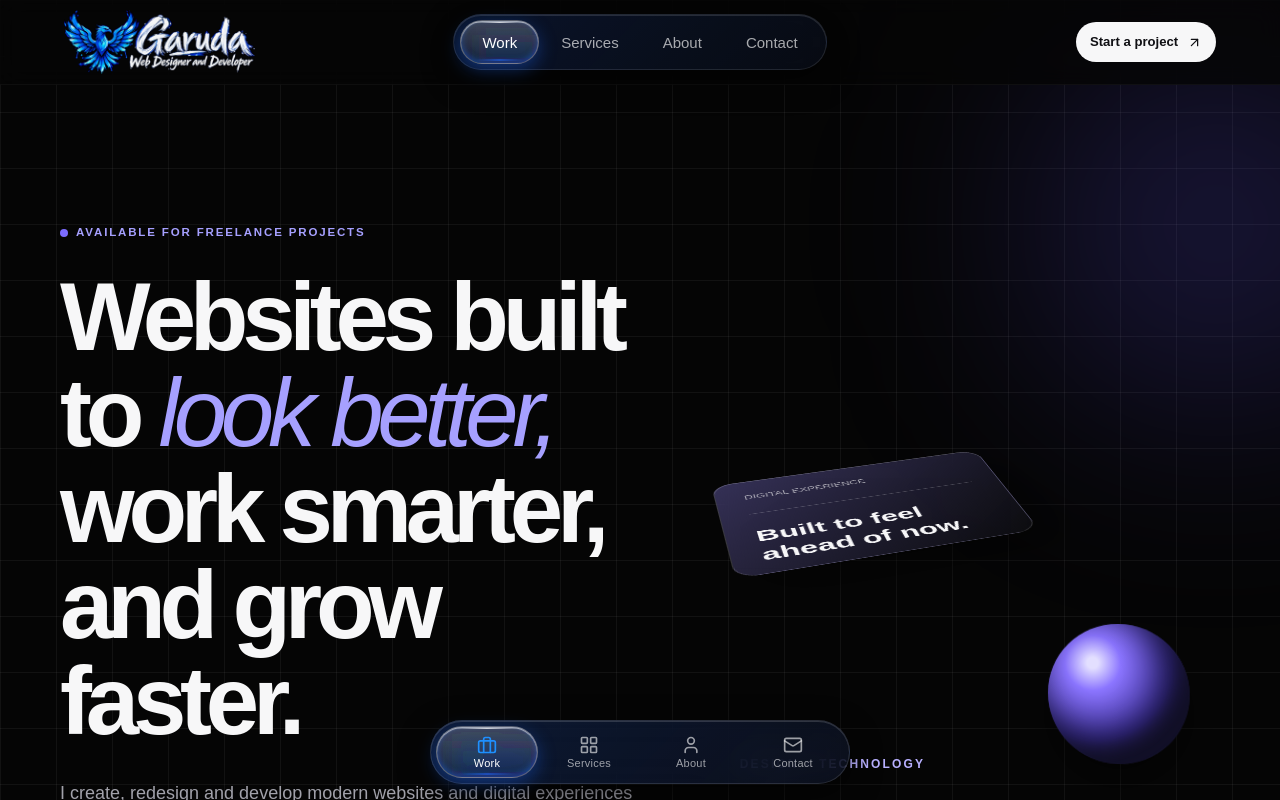
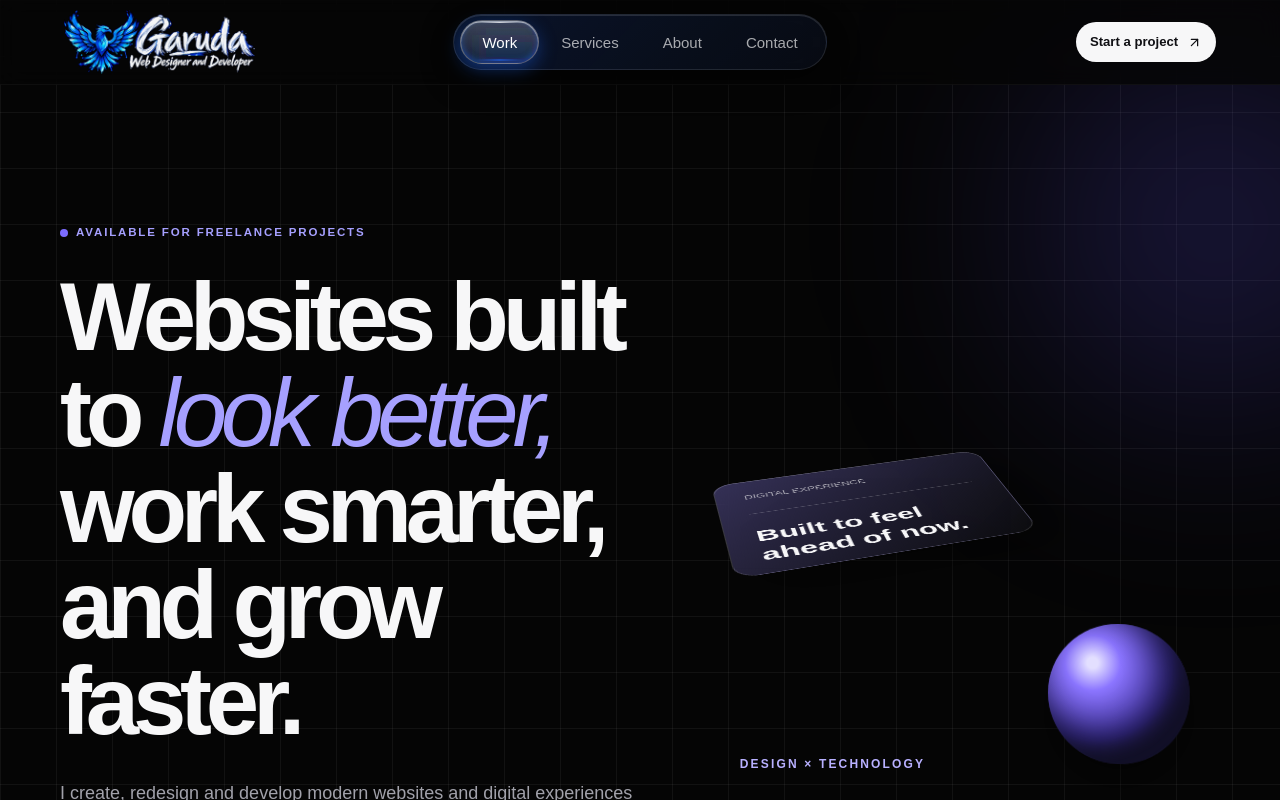
Before and after one commit to Bharat0264/MyWork, a Next.js app: page / in a window 1280 px wide. Shown: the top 800 px of the page. Built offline with nearby package versions, Linux system fonts and the light colour scheme.

Commit message:
fix(navbar): remove bottom navigation bar and retain top header navigation

```diff
--- a/app/globals.css
+++ b/app/globals.css
@@ -117,132 +117,8 @@
   outline-offset: 3px;
 }
 
-/* --- MOBILE FLOATING TAB BAR --- */
-.liquid-mobile-tab-bar {
-  position: fixed;
-  bottom: calc(16px + env(safe-area-inset-bottom, 0px));
-  left: 50%;
-  transform: translateX(-50%);
-  width: calc(100% - 32px);
-  max-width: 420px;
-  height: 64px;
-  padding: 5px;
-  border-radius: 9999px;
-  background: linear-gradient(135deg, rgba(30, 107, 255, 0.12) 0%, rgba(12, 18, 32, 0) 100%), rgba(12, 18, 32, 0.75);
-  backdrop-filter: blur(20px) saturate(160%);
-  -webkit-backdrop-filter: blur(20px) saturate(160%);
-  border: 1px solid rgba(255, 255, 255, 0.12);
-  box-shadow: 0 10px 30px rgba(0, 0, 0, 0.6), inset 0 1px 0 rgba(255, 255, 255, 0.15);
-  display: flex;
-  align-items: center;
-  justify-content: space-between;
-  z-index: 50;
-}
-
-.liquid-mobile-bubble {
-  position: absolute;
-  top: 5px;
-  height: calc(100% - 10px);
-  border-radius: 9999px;
-  background: linear-gradient(180deg, rgba(255, 255, 255, 0.22) 0%, rgba(255, 255, 255, 0.06) 100%);
-  backdrop-filter: blur(10px) saturate(200%) brightness(1.2);
-  -webkit-backdrop-filter: blur(10px) saturate(200%) brightness(1.2);
-  border: 1px solid rgba(255, 255, 255, 0.28);
-  box-shadow: inset 0 1px 1px rgba(255, 255, 255, 0.6), inset 0 -2px 6px rgba(30, 107, 255, 0.45), 0 6px 18px rgba(30, 107, 255, 0.35);
-  pointer-events: none;
-  z-index: 1;
-  transform-origin: center center;
-  transition: left 0.55s cubic-bezier(0.34, 1.56, 0.64, 1),
-              width 0.55s cubic-bezier(0.34, 1.56, 0.64, 1),
-              transform 0.3s cubic-bezier(0.34, 1.56, 0.64, 1),
-              opacity 0.3s ease;
-  will-change: left, width, transform;
-}
-
-@supports (backdrop-filter: url(#lens-distortion)) {
-  .liquid-mobile-bubble {
-    backdrop-filter: url(#lens-distortion) blur(10px) saturate(200%) brightness(1.2);
-    -webkit-backdrop-filter: url(#lens-distortion) blur(10px) saturate(200%) brightness(1.2);
-  }
-}
-
-.liquid-mobile-bubble::before {
-  content: "";
-  position: absolute;
-  top: 1px;
-  left: 14%;
-  right: 14%;
-  height: 1px;
-  background: linear-gradient(90deg, transparent, rgba(255, 255, 255, 0.75), transparent);
-  border-radius: 9999px;
-  pointer-events: none;
-}
-
-.liquid-mobile-bubble::after {
-  content: "";
-  position: absolute;
-  bottom: 2px;
-  left: 20%;
-  right: 20%;
-  height: 2px;
-  background: linear-gradient(90deg, transparent, rgba(30, 107, 255, 0.5), transparent);
-  border-radius: 9999px;
-  pointer-events: none;
-}
-
-.liquid-mobile-tab-item {
-  position: relative;
-  z-index: 2;
-  flex: 1;
-  height: 100%;
-  display: flex;
-  flex-direction: column;
-  align-items: center;
-  justify-content: center;
-  gap: 3px;
-  border-radius: 9999px;
-  text-decoration: none;
-  color: rgba(255, 255, 255, 0.60);
-  transition: color 0.3s ease;
-  -webkit-tap-highlight-color: transparent;
-  min-width: 44px;
-  min-height: 44px;
-}
-
-.liquid-mobile-tab-item svg {
-  transition: color 0.3s ease, transform 0.3s ease;
-  color: rgba(255, 255, 255, 0.60);
-}
-
-.liquid-mobile-tab-item[data-active="true"] {
-  color: #ffffff;
-}
-
-.liquid-mobile-tab-item[data-active="true"] svg {
-  color: #1e90ff;
-}
-
-.liquid-mobile-tab-item span {
-  font-size: 11px;
-  font-weight: 500;
-  line-height: 1;
-  letter-spacing: 0.02em;
-}
-
-.liquid-mobile-tab-item:focus-visible {
-  outline: 2px solid #1e6bff;
-  outline-offset: -2px;
-}
-
-@media (max-width: 899.98px) {
-  body {
-    padding-bottom: calc(96px + env(safe-area-inset-bottom, 0px));
-  }
-}
-
 @media (prefers-reduced-motion: reduce) {
-  .liquid-glass-bubble,
-  .liquid-mobile-bubble {
+  .liquid-glass-bubble {
     transition: left 0.15s ease, width 0.15s ease, opacity 0.15s ease !important;
     transform: none !important;
   }
--- a/components/site-shell.tsx
+++ b/components/site-shell.tsx
@@ -1,8 +1,8 @@
 "use client";
 import Link from "next/link";
 import { usePathname } from "next/navigation";
-import { ArrowUpRight, Mail, Phone, ArrowUp } from "lucide-react";
-import { motion } from "framer-motion";
+import { ArrowUpRight, Mail, Phone, ArrowUp, Menu, X } from "lucide-react";
+import { motion, AnimatePresence } from "framer-motion";
 import { useState, useEffect, useRef } from "react";
 import { siteConfig } from "@/config/site";
 
@@ -13,103 +13,22 @@ const navItems = [
   { label: "Contact", href: "/contact", id: "contact" },
 ] as const;
 
-function renderMobileIcon(id: string) {
-  switch (id) {
-    case "work":
-      return (
-        <svg
-          className="h-[20px] w-[20px] shrink-0"
-          viewBox="0 0 24 24"
-          fill="none"
-          stroke="currentColor"
-          strokeWidth="2"
-          strokeLinecap="round"
-          strokeLinejoin="round"
-          aria-hidden="true"
-        >
-          <rect width="20" height="14" x="2" y="7" rx="2" ry="2" />
-          <path d="M16 21V5a2 2 0 0 0-2-2h-4a2 2 0 0 0-2 2v16" />
-        </svg>
-      );
-    case "services":
-      return (
-        <svg
-          className="h-[20px] w-[20px] shrink-0"
-          viewBox="0 0 24 24"
-          fill="none"
-          stroke="currentColor"
-          strokeWidth="2"
-          strokeLinecap="round"
-          strokeLinejoin="round"
-          aria-hidden="true"
-        >
-          <rect width="7" height="7" x="3" y="3" rx="1" />
-          <rect width="7" height="7" x="14" y="3" rx="1" />
-          <rect width="7" height="7" x="14" y="14" rx="1" />
-          <rect width="7" height="7" x="3" y="14" rx="1" />
-        </svg>
-      );
-    case "about":
-      return (
-        <svg
-          className="h-[20px] w-[20px] shrink-0"
-          viewBox="0 0 24 24"
-          fill="none"
-          stroke="currentColor"
-          strokeWidth="2"
-          strokeLinecap="round"
-          strokeLinejoin="round"
-          aria-hidden="true"
-        >
-          <path d="M19 21v-2a4 4 0 0 0-4-4H9a4 4 0 0 0-4 4v2" />
-          <circle cx="12" cy="7" r="4" />
-        </svg>
-      );
-    case "contact":
-      return (
-        <svg
-          className="h-[20px] w-[20px] shrink-0"
-          viewBox="0 0 24 24"
-          fill="none"
-          stroke="currentColor"
-          strokeWidth="2"
-          strokeLinecap="round"
-          strokeLinejoin="round"
-          aria-hidden="true"
-        >
-          <rect width="20" height="16" x="2" y="4" rx="2" />
-          <path d="m22 7-8.97 5.7a1.94 1.94 0 0 1-2.06 0L2 7" />
-        </svg>
-      );
-    default:
-      return null;
-  }
-}
-
 export function Navbar() {
   const pathname = usePathname();
 
   const [activeSection, setActiveSection] = useState<number>(0);
   const [hoverSection, setHoverSection] = useState<number | null>(null);
+  const [menuOpen, setMenuOpen] = useState<boolean>(false);
 
   // Stretch & press animation states
   const [isMoving, setIsMoving] = useState<boolean>(false);
   const [isPressed, setIsPressed] = useState<boolean>(false);
-  const [mobileIsMoving, setMobileIsMoving] = useState<boolean>(false);
-  const [mobileIsPressed, setMobileIsPressed] = useState<boolean>(false);
 
   // Measurement references
   const desktopNavRef = useRef<HTMLDivElement>(null);
   const desktopItemsRef = useRef<(HTMLAnchorElement | null)[]>([]);
-  const mobileBarRef = useRef<HTMLDivElement>(null);
-  const mobileItemsRef = useRef<(HTMLAnchorElement | null)[]>([]);
 
   const [desktopBubble, setDesktopBubble] = useState<{ left: number; width: number; ready: boolean }>({
-    left: 0,
-    width: 0,
-    ready: false,
-  });
-  const [mobileBubble, setMobileBubble] = useState<{ left: number; width: number; ready: boolean }>({
     left: 0,
     width: 0,
     ready: false,
@@ -117,8 +36,6 @@ export function Navbar() {
 
   const prevTargetRef = useRef<number>(0);
   const moveTimerRef = useRef<NodeJS.Timeout | null>(null);
-  const mobilePrevTargetRef = useRef<number>(0);
-  const mobileMoveTimerRef = useRef<NodeJS.Timeout | null>(null);
 
   // Sync route and observe page sections
   useEffect(() => {
@@ -220,42 +137,10 @@ export function Navbar() {
     };
   }, [targetDesktopIndex]);
 
-  // Mobile bubble measurement & movement
-  useEffect(() => {
-    const updateMobileBubble = () => {
-      const el = mobileItemsRef.current[activeSection];
-      if (el) {
-        setMobileBubble({
-          left: el.offsetLeft,
-          width: el.offsetWidth,
-          ready: true,
-        });
-
-        if (mobilePrevTargetRef.current !== activeSection) {
-          setMobileIsMoving(true);
-          if (mobileMoveTimerRef.current) clearTimeout(mobileMoveTimerRef.current);
-          mobileMoveTimerRef.current = setTimeout(() => {
-            setMobileIsMoving(false);
-          }, 380);
-          mobilePrevTargetRef.current = activeSection;
-        }
-      }
-    };
-
-    updateMobileBubble();
-    window.addEventListener("resize", updateMobileBubble);
-    return () => {
-      window.removeEventListener("resize", updateMobileBubble);
-      if (mobileMoveTimerRef.current) clearTimeout(mobileMoveTimerRef.current);
-    };
-  }, [activeSection]);
-
   const handleLinkClick = (e: React.MouseEvent<HTMLAnchorElement>, item: (typeof navItems)[number], idx: number) => {
     setIsPressed(true);
-    setMobileIsPressed(true);
     setTimeout(() => {
       setIsPressed(false);
-      setMobileIsPressed(false);
     }, 200);
 
     if (pathname === item.href) {
@@ -393,53 +278,55 @@ export function Navbar() {
             </picture>
             <span className="sr-only">Garuda Web Designer and Developer</span>
           </Link>
+          <div className="flex items-center gap-3">
             <Link href="/contact" className="button button-small !py-2 !px-3.5 !text-xs font-semibold">
               Start a project <ArrowUpRight size={14} />
             </Link>
+            <button
+              type="button"
+              aria-label={menuOpen ? "Close menu" : "Open menu"}
+              onClick={() => setMenuOpen(!menuOpen)}
+              className="flex h-9 w-9 items-center justify-center rounded-full border border-white/10 bg-white/5 text-white transition hover:bg-white/10 focus-visible:outline-none focus-visible:ring-2 focus-visible:ring-[#1E6BFF]"
+            >
+              {menuOpen ? <X size={18} /> : <Menu size={18} />}
+            </button>
           </div>
-      </motion.header>
+        </div>
 
-      {/* MOBILE BOTTOM FLOATING TAB BAR (below 900px) */}
-      <nav
-        ref={mobileBarRef}
-        aria-label="Mobile Navigation"
-        className="liquid-mobile-tab-bar min-[900px]:hidden"
+        {/* MOBILE DROPDOWN DRAWER (below 900px) */}
+        <AnimatePresence>
+          {menuOpen && (
+            <motion.div
+              initial={{ opacity: 0, height: 0 }}
+              animate={{ opacity: 1, height: "auto" }}
+              exit={{ opacity: 0, height: 0 }}
+              transition={{ duration: 0.25, ease: "easeInOut" }}
+              className="overflow-hidden border-t border-white/[0.08] bg-[#050505]/95 px-6 py-6 backdrop-blur-xl min-[900px]:hidden"
             >
-        {/* Sliding Glass Bubble Lens */}
-        <div
-          className="liquid-mobile-bubble"
-          style={{
-            left: `${mobileBubble.left}px`,
-            width: `${mobileBubble.width}px`,
-            opacity: mobileBubble.ready ? 1 : 0,
-            transform: mobileIsPressed ? "scale(0.96)" : mobileIsMoving ? "scaleX(1.12)" : "scale(1)",
-          }}
-          aria-hidden="true"
-        />
+              <nav aria-label="Mobile Navigation" className="flex flex-col gap-4">
                 {navItems.map((item, idx) => {
                   const isActive = activeSection === idx;
                   return (
                     <Link
                       key={item.label}
-              ref={(el) => {
-                mobileItemsRef.current[idx] = el;
+                      href={item.href}
+                      onClick={(e) => {
+                        setMenuOpen(false);
+                        handleLinkClick(e, item, idx);
                       }}
-              href={item.href}
-              aria-current={isActive ? "page" : undefined}
-              data-active={isActive}
-              onTouchStart={() => setMobileIsPressed(true)}
-              onTouchEnd={() => setMobileIsPressed(false)}
-              onMouseDown={() => setMobileIsPressed(true)}
-              onMouseUp={() => setMobileIsPressed(false)}
-              onClick={(e) => handleLinkClick(e, item, idx)}
-              className="liquid-mobile-tab-item"
+                      className={`text-[17px] font-medium transition-colors ${
+                        isActive ? "text-[#1E90FF]" : "text-white/80 hover:text-white"
+                      }`}
                     >
-              {renderMobileIcon(item.id)}
-              <span>{item.label}</span>
+                      {item.label}
                     </Link>
                   );
                 })}
               </nav>
+            </motion.div>
+          )}
+        </AnimatePresence>
+      </motion.header>
     </>
   );
 }
```
Lines whose indentation alone changed are shown as unchanged.
